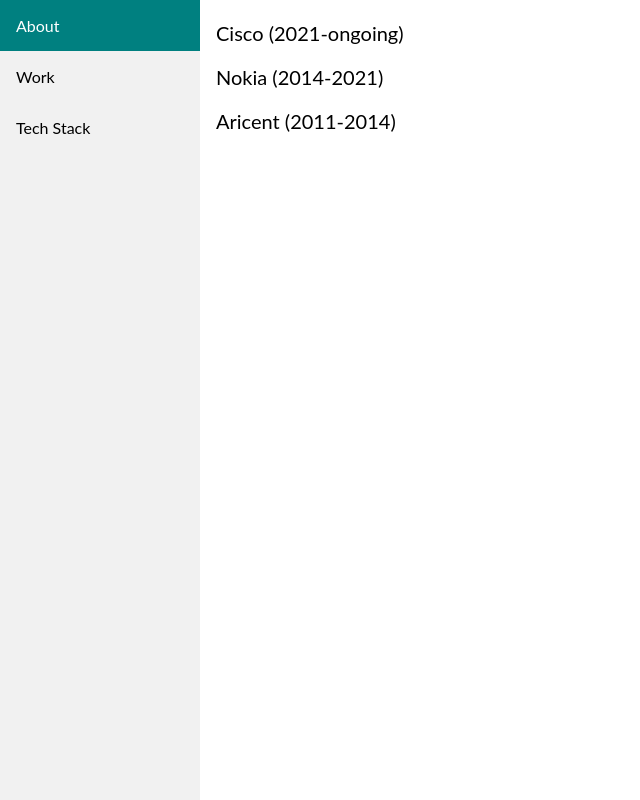
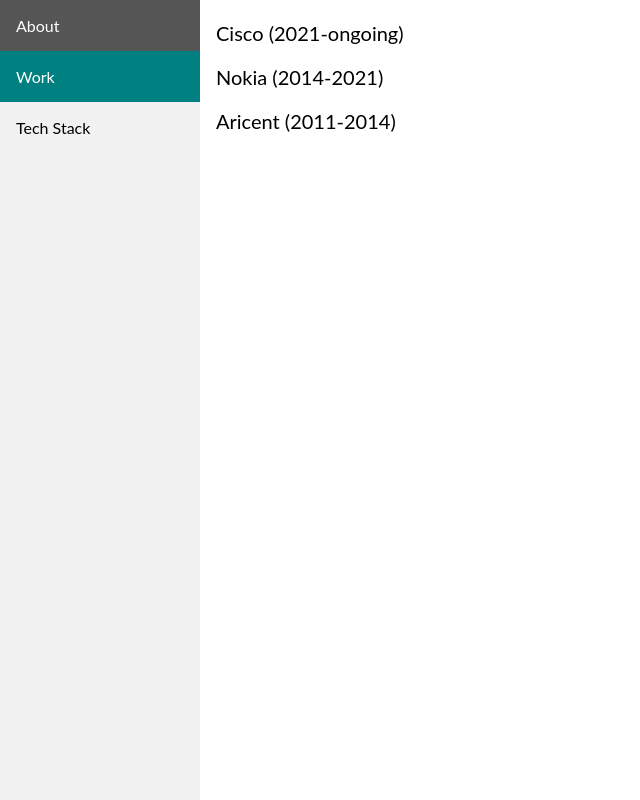
Before and after one commit to dineshsivaji/dineshsivaji.github.io, a plain HTML site: page index.html in a window 1280 px wide. Both pictures are taken after a click on the link "Work". Shown: the part 1002-1802 px from the top of the page, without its empty margins (0-640 px from the left). Drawn offline with Linux system fonts and the light colour scheme.

Commit message:
Added js for updating menu selection

```diff
--- a/index.html
+++ b/index.html
@@ -3,23 +3,40 @@
 <title>Dinesh Sivaji | Passionate about Programming</title>
 
 <head>
-    <!-- <script src="js/jquery-3.6.0.min.js"></script> -->
+    <script src="js/jquery-3.6.0.min.js"></script>
     <meta name="viewport" content="width=device-width, initial-scale=1.0">
     <link rel="stylesheet" href="css/mystyle.css">
-    <!--
+
     <script type="text/javascript">
-        $(document).ready(function () {
+        // $('a').click(function(elem){
+        //     //do stuff
+        //     debugger
+        //     alert("hai")
+        // });
+        $( document ).ready(function() {
+            $('.sidebar a').click(function(){
+                clicked_anchor = $(this)
+                clicked_txt = clicked_anchor.text()
+                $('.sidebar a').each(function() {
+                    current_txt = $(this).text()
+                    if ( current_txt == clicked_txt) {
+                        $(this).addClass('active')
+                    } else {
+                        $(this).removeClass('active')
+                    }
+                })
 
+            });
         });
-    </script> -->
+    </script>
 </head>
 
 <body>
 
     <div class="sidebar">
-        <a class="active" href="#about">About</a>
-        <a href="#work">Work</a>
-        <a href="#tech-stack">Tech Stack</a>
+        <a class="active" name="menu" href="#about">About</a>
+        <a href="#work" name="menu">Work</a>
+        <a href="#tech-stack" name="menu">Tech Stack</a>
 
     </div>
 
```
